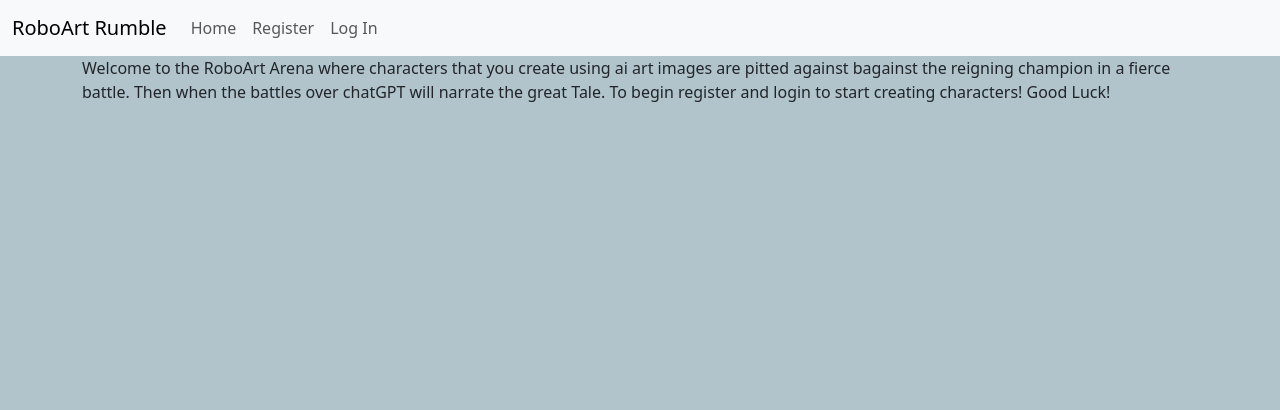
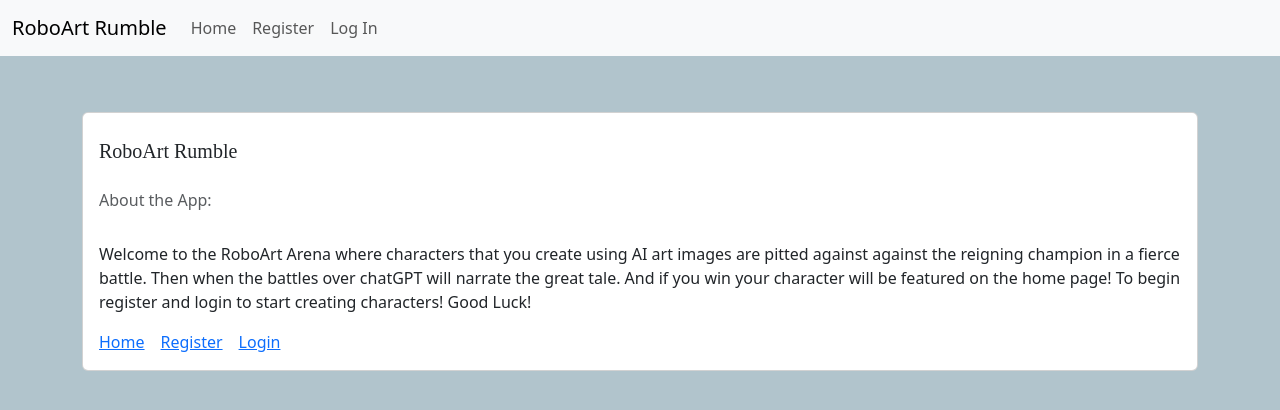
Before and after one commit to cmorinster/React_AI, a React (Create React App) app: page /about in a window 1280 px wide. Shown: the top 410 px of the page. Built offline with nearby package versions, Linux system fonts and the light colour scheme.

Commit message:
added CSS to about page and home page to accodimadate about button addition

```diff
--- a/src/app.css
+++ b/src/app.css
@@ -116,9 +116,9 @@ h1{
 }
 
 .HomeButtons{
-    height: 40%;
-    width: 40%;
-    margin-top: 6.3333%;
+    height: 32%;
+    width: 32%;
+    margin-top: 5%;
 
 }
 
@@ -130,7 +130,7 @@ h1{
     position: relative;
     width: 40%;
     height: 85%;
-    left: 10%;
+    left: 13.75%;
     text-align: center;
     border-radius: 15%;
     background-color: rgb(249, 251, 228);
@@ -217,6 +217,12 @@ h1{
    left: 70%;
    display: inline-block;
    position: relative;
+}
+
+
+
+.aboutCard{
+    margin-top: 5%;
 }
 
 .top_paragraph{
@@ -407,7 +413,7 @@ h1{
     .homeButton{
        display: inline-block;
        width: 20%;
-       margin: 6.33333%;
+       margin: 1.8%;
        font-size: 100%;
        padding: 3%;
 
--- a/src/views/About.jsx
+++ b/src/views/About.jsx
@@ -1,9 +1,22 @@
 import React from 'react'
+import { Link } from 'react-router-dom';
 
 export default function About() {
   return (
-    <div>
-      <p>Welcome to the RoboArt Arena where characters that you create using ai art images are pitted against bagainst the reigning champion in a fierce battle. Then when the battles over chatGPT will narrate the great Tale.  To begin register and login to start creating characters!  Good Luck!</p>
-    </div>
+    <div className="card aboutCard">
+    <div className="card-body">
+    <h5 className="card-title">RoboArt Rumble</h5>
+    <br></br>
+    <h6 className="card-subtitle mb-2 text-muted">About the App:</h6>
+    <br></br>
+    <p className="card-text">Welcome to the RoboArt Arena where characters that you create using AI art images are pitted against against the reigning champion in a fierce battle. Then when the battles over chatGPT will narrate the great tale.  And if you win your character will be featured on the home page!  To begin register and login to start creating characters!  Good Luck!</p>
+        <Link className='card-link' to={`/`}>Home</Link>
+        <Link className='card-link' to={`/register`}>Register</Link>
+        <Link className='card-link' to={`/login`}>Login</Link>
+  </div>
+</div>
+
+
+
   )
 }
```
